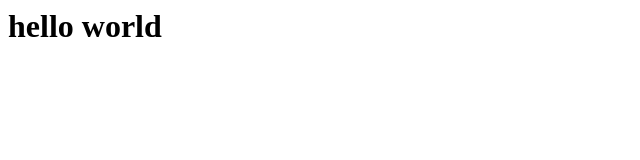
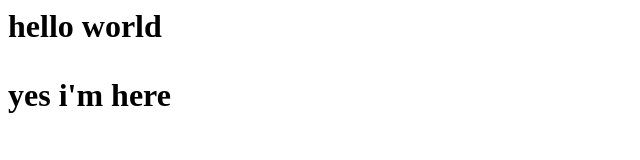
Before and after one commit to Adilsicen/hacktober, a plain HTML site: page index.html in a window 1280 px wide. Shown: the whole page, without its empty margins (0-640 px from the left). Drawn offline with Linux system fonts and the light colour scheme.

Commit message:
Update index.html

```diff
--- a/index.html
+++ b/index.html
@@ -1 +1,2 @@
 <h1>hello world<h1>
+<p>yes i'm here<p>
```
